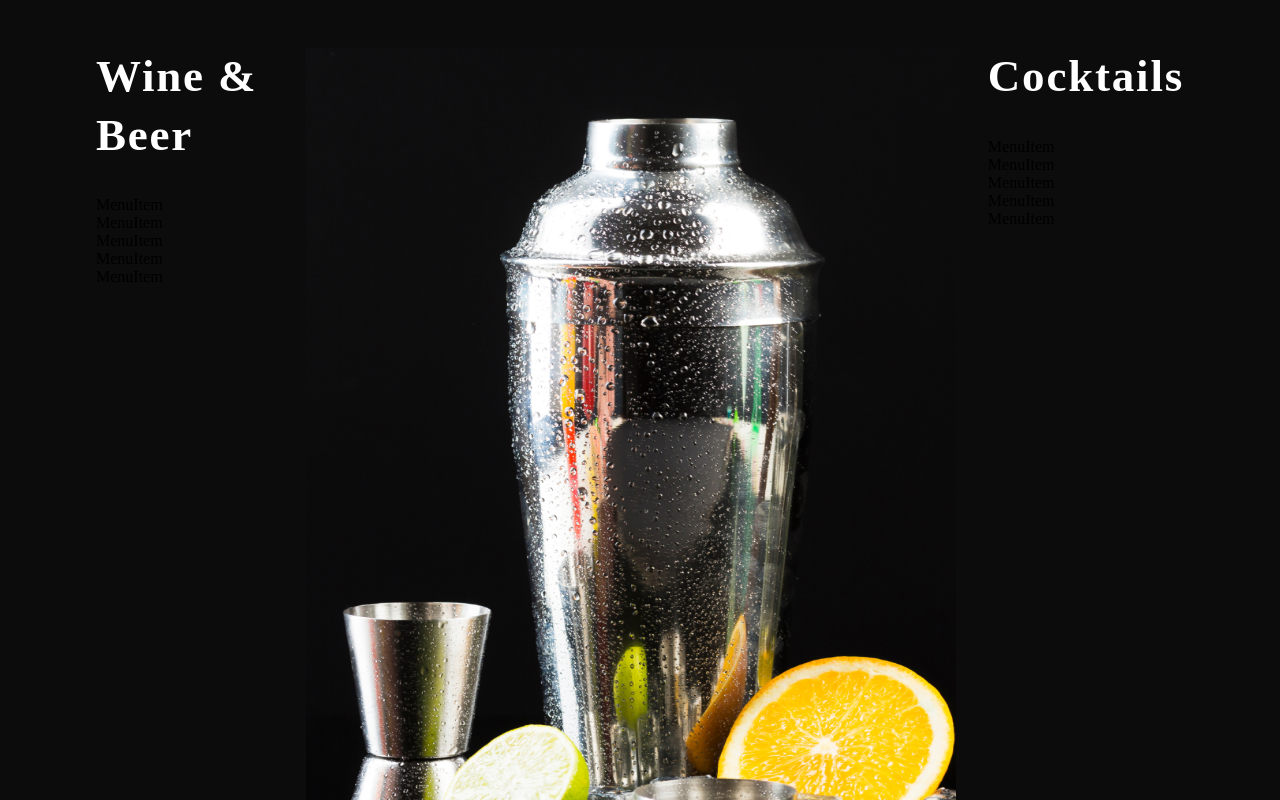
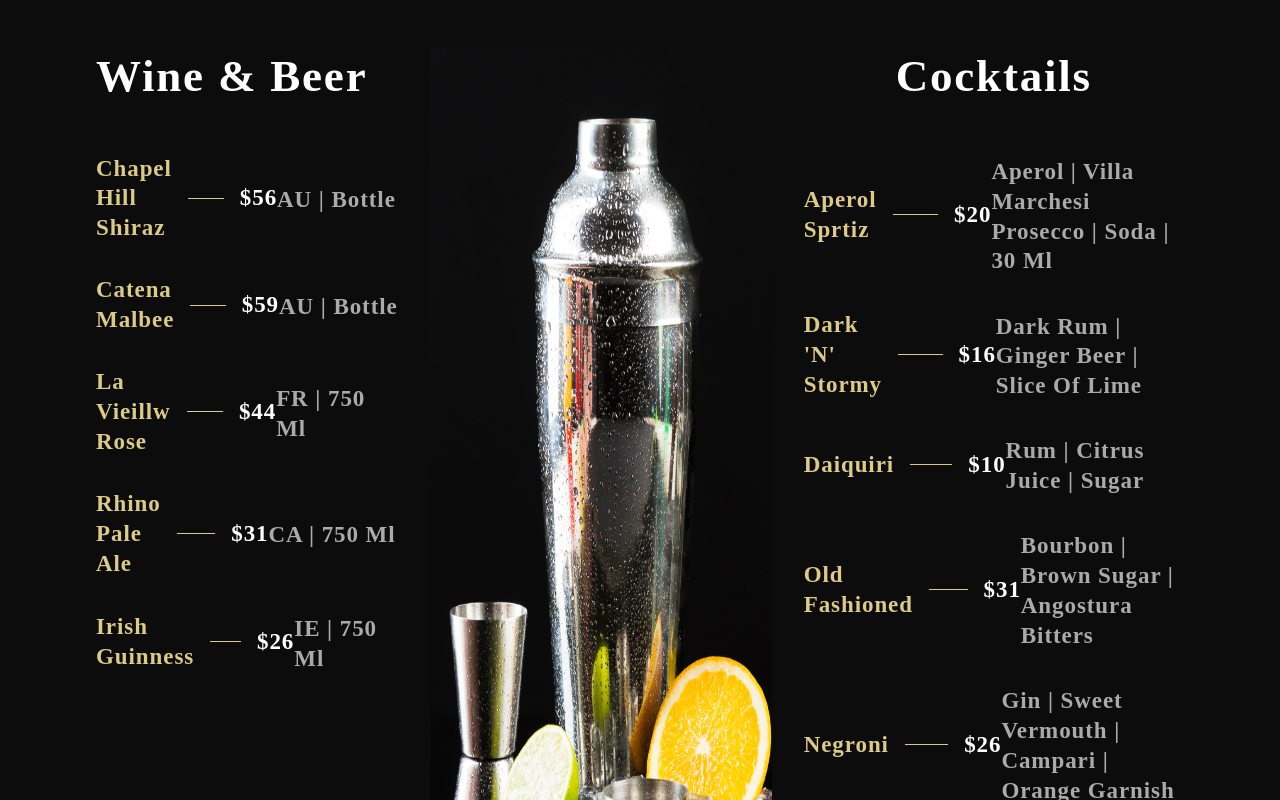
Before and after one commit to Isack-321/myrestaurant, a React (Create React App) app: page / in a window 1280 px wide. Shown: the part 2600-3400 px from the top of the page. Built offline with nearby package versions, Linux system fonts and the light colour scheme; a web font is replaced by a local one.

Commit message:
menuitem

```diff
--- a/src/components/Menuitem/MenuItem.css
+++ b/src/components/Menuitem/MenuItem.css
@@ -0,0 +1,35 @@
+.app__menuitem {
+    width: 100%;
+    margin: 1rem 0;
+
+    display: flex;
+    flex-direction: column;
+}
+
+.app__menuitem-head {
+    display: flex;
+    justify-content: space-between;
+    align-items: center;
+}
+
+.app__menuitem-sub {
+    width: 100%;
+    margin-top: 0.2rem;
+}
+
+.app__menuitem-name {
+    flex: 1;
+}
+
+.app__menuitem-dash {
+    width: 90px;
+    height: 1px;
+    background: var(--color-golden);
+    margin: 0 1rem;
+}
+
+.app__menuitem-price {
+    display: flex;
+    justify-content: flex-end;
+    align-items: flex-end;
+}
--- a/src/components/Menuitem/MenuItem.jsx
+++ b/src/components/Menuitem/MenuItem.jsx
@@ -2,9 +2,23 @@
 
 import './MenuItem.css';
 
-const MenuItem = () => (
-  <div>
-    MenuItem
+const MenuItem = ({title,price,tags}) => (
+  <div className="app__menuitem">
+    <div className="app__menuitem-head">
+      <div className="app__menuitem-name">
+        <p className="p__cormorant" style={{color:'#DCCA87'}}>{title}</p>
+      </div>
+
+      <div className="app__menuitem-dash"/>
+
+      <div className="app__menuitem-price">
+        <p className="p__cormorant">{price}</p>
+      </div>
+
+      <div className="app__menuitem-sub">
+        <p className="p__cormorant" style={{color:'#AAA'}}>{tags}</p>
+      </div>
+    </div>
   </div>
 );
 
```
